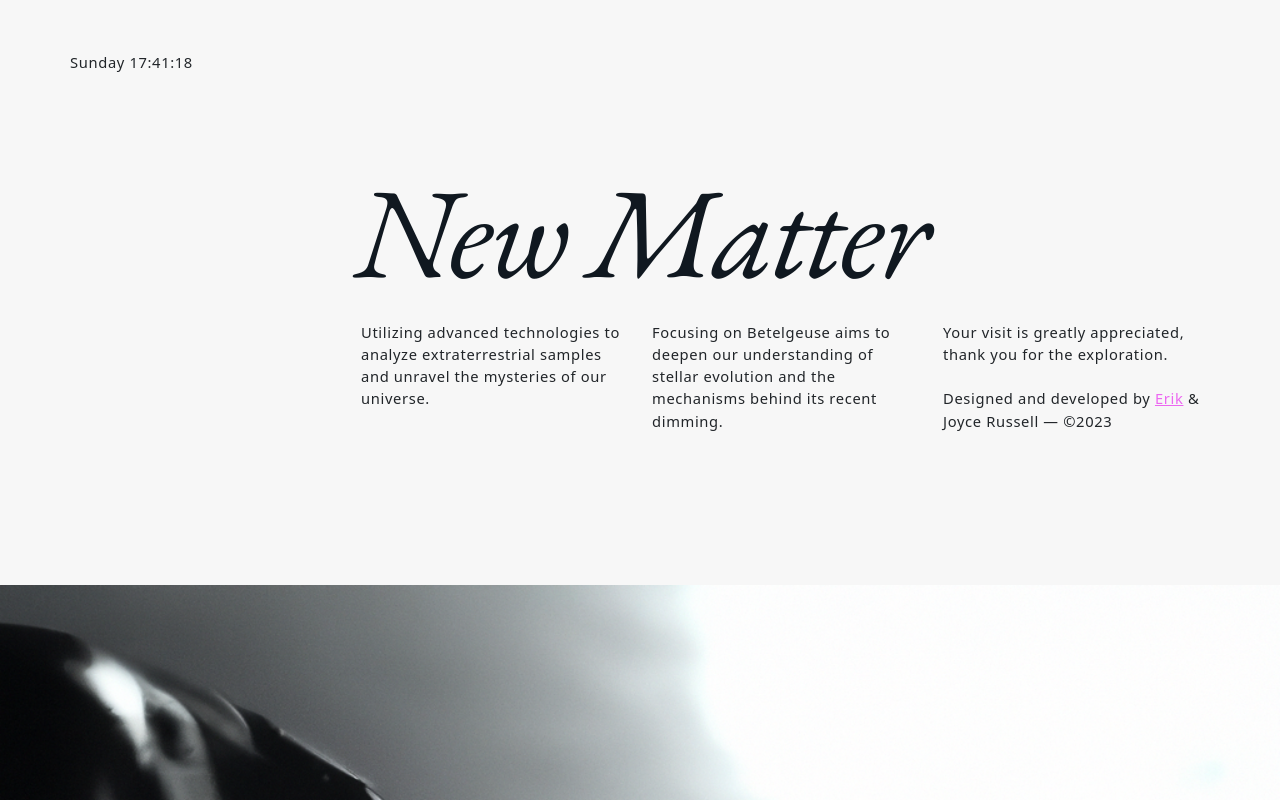
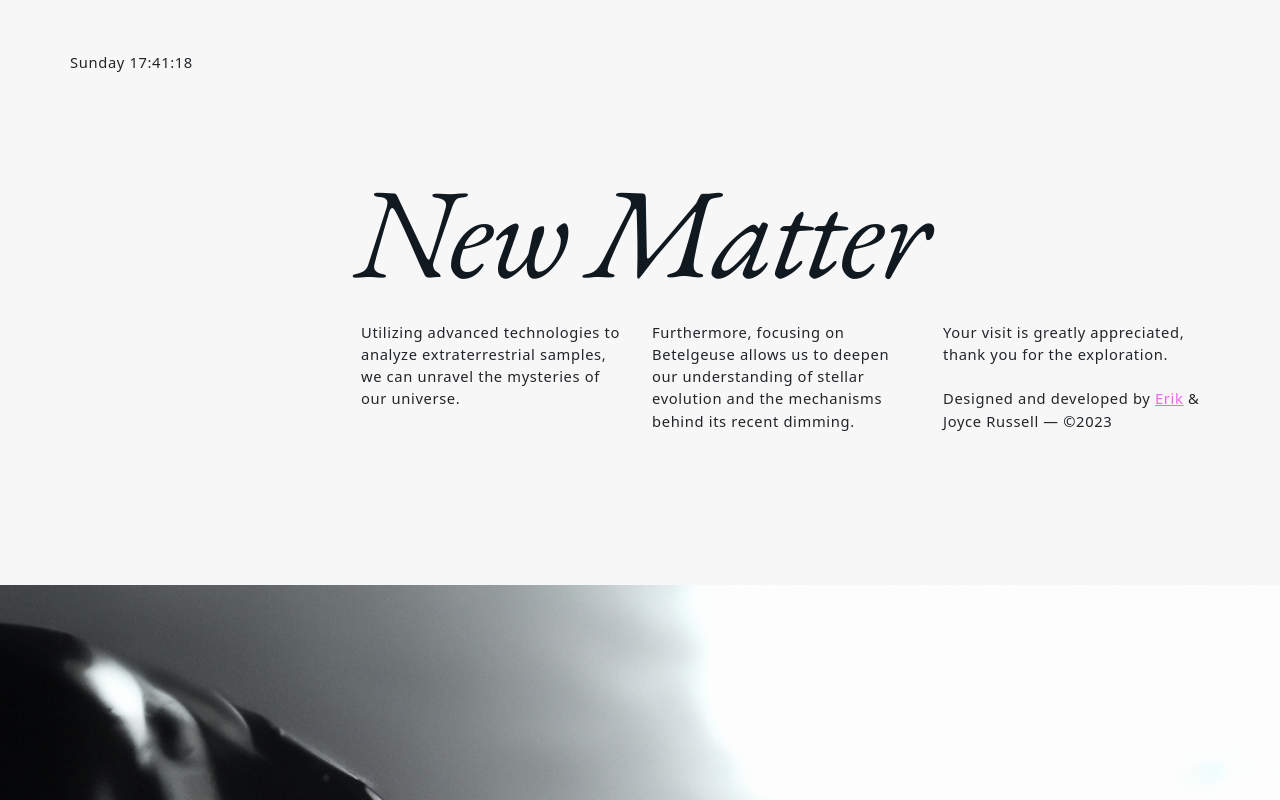
Before and after one commit to Kaltrunner/new-matter, a React (Vite) app: page / in a window 1280 px wide. Shown: the top 800 px of the page. Built offline with nearby package versions, Linux system fonts and the light colour scheme.

Commit message:
done until I get more design input

```diff
--- a/src/componenets/body/body.css
+++ b/src/componenets/body/body.css
@@ -169,7 +169,7 @@
 
 #first-character-span {
     font-family: 'EB Garamond', serif;
-    font-style: italic;
+    /* font-style: italic; */
     font-size: 6vw;
     font-weight: 100;
     line-height: 12vh;
--- a/src/componenets/home/Home.jsx
+++ b/src/componenets/home/Home.jsx
@@ -54,12 +54,10 @@ function Home() {
         <div className="row home-data-div" id="data-row-div-home">
           <div className="col" id="data-col"></div>
           <div className="col" id="data-col">
-            Utilizing advanced technologies to analyze extraterrestrial samples
-            and unravel the mysteries of our universe.
+          Utilizing advanced technologies to analyze extraterrestrial samples, we can unravel the mysteries of our universe.
           </div>
           <div className="col" id="data-col">
-            Focusing on Betelgeuse aims to deepen our understanding of stellar
-            evolution and the mechanisms behind its recent dimming.
+          Furthermore, focusing on Betelgeuse allows us to deepen our understanding of stellar evolution and the mechanisms behind its recent dimming.
           </div>
           <div className="col" id="data-col">
             Your visit is greatly appreciated, thank you for the exploration.
```
